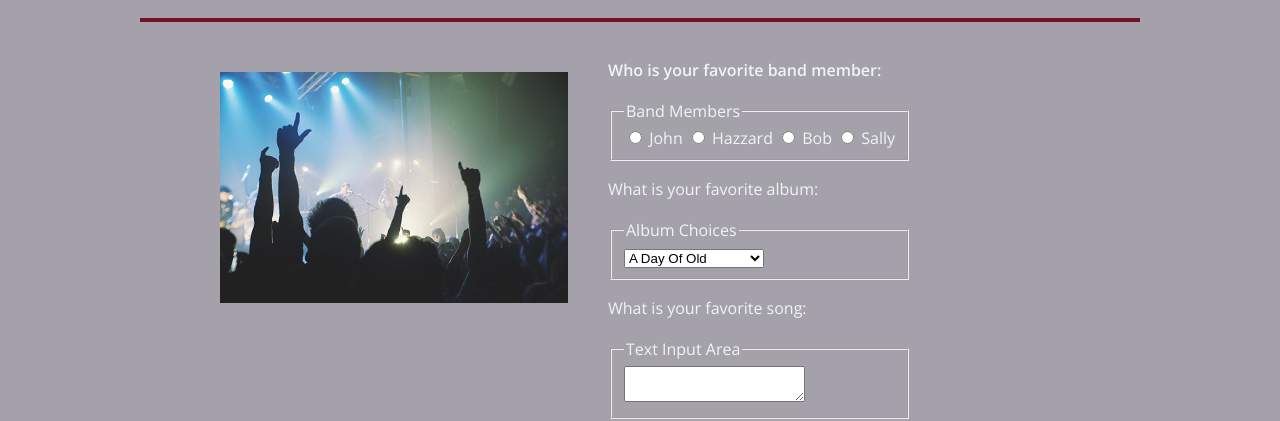
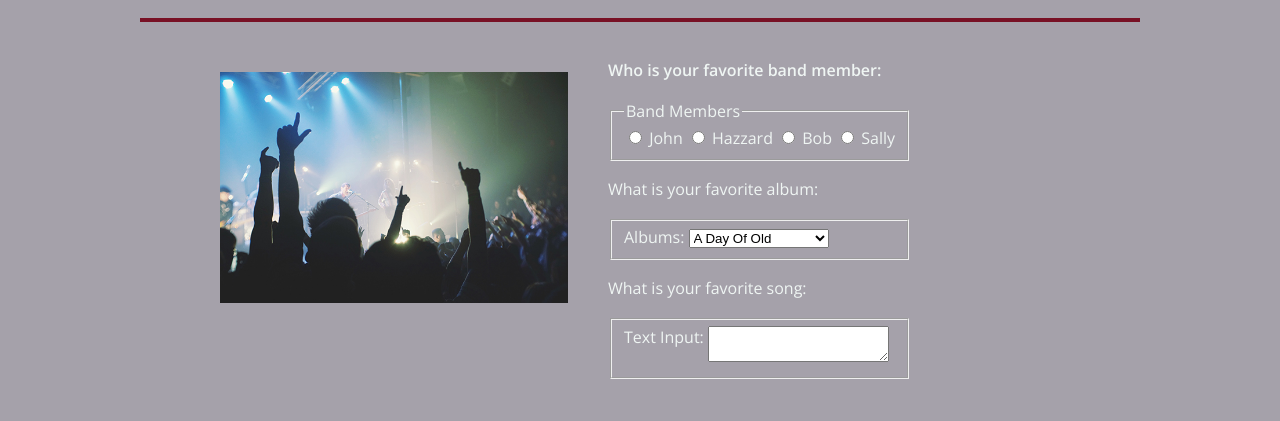
Before and after one commit to k-strouse/Tech-Degree-Project-8, a plain HTML site: page survey.html in a window 1280 px wide. Shown: the part 565-986 px from the top of the page. Drawn offline with nearby package versions, Linux system fonts and the light colour scheme.

Commit message:
Fixes to for labels

```diff
--- a/css/survey.css
+++ b/css/survey.css
@@ -31,6 +31,10 @@ input:focus {
   text-align: center;
 }
 
+#textLabel {
+  vertical-align: top;
+}
+
 /* Styles for larger screens */
 @media screen and (min-width: 840px) {
   .photo{
--- a/survey.html
+++ b/survey.html
@@ -45,7 +45,7 @@
 
               <p>What is your favorite album:</p>
               <fieldset>
-                <legend>Album Choices</legend>
+                <label for="albums">Albums:</label>
                   <select id="albums" name="select" form="survey">
                     <option value="1">A Day Of Old</option>
                     <option value="2">Diamond Fireworks</option>
@@ -63,8 +63,8 @@
 
               <p>What is your favorite song:</p>
               <fieldset>
-                <legend>Text Input Area</legend>
-                  <textarea name="textarea" form="survey"></textarea>
+                  <label id="textLabel" for="textarea">Text Input:</label>
+                  <textarea  id="textarea" name="textarea" form="survey"></textarea>
               </fieldset>
             </form>
           </div>
```
